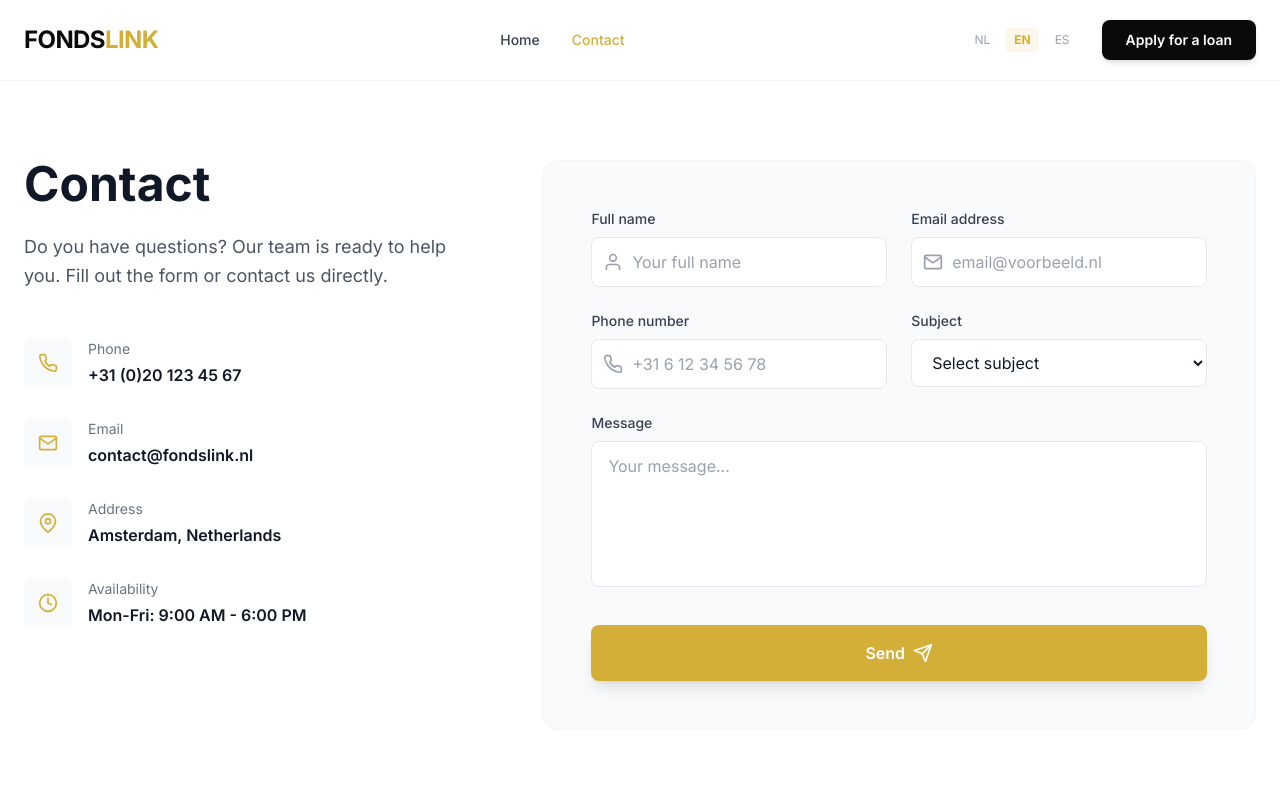
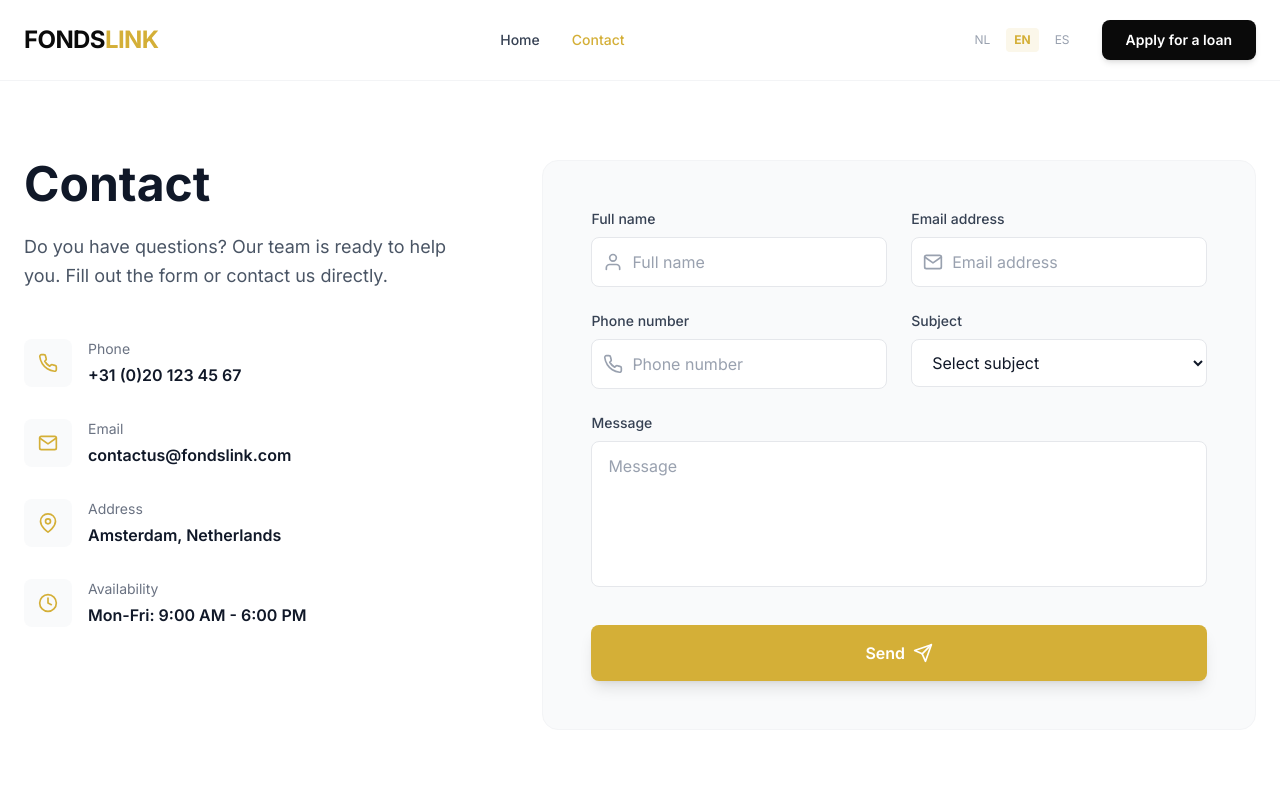
Before and after one commit to lfdweb123-sys/fondslink, a Next.js app: page /en/contact in a window 1280 px wide. Shown: the top 800 px of the page. Built offline with nearby package versions, Linux system fonts and the light colour scheme.

Commit message:
Update page.tsx

```diff
--- a/src/app/[lang]/contact/page.tsx
+++ b/src/app/[lang]/contact/page.tsx
@@ -1,10 +1,9 @@
 // src/app/[lang]/contact/page.tsx
 'use client';
-import { useState } from 'react';
+import { useState, use } from 'react';
 import { motion } from 'framer-motion';
-import { getTranslations, Locale } from '@/lib/i18n';
+import { getTranslations, type Locale } from '@/lib/i18n';
 
-// Icônes SVG
 const Icons = {
   Phone: () => (
     <svg width="20" height="20" viewBox="0 0 24 24" fill="none" stroke="currentColor" strokeWidth="2" strokeLinecap="round" strokeLinejoin="round">
@@ -49,36 +48,22 @@ const Icons = {
 };
 
 export default function ContactPage({ params }: { params: Promise<{ lang: string }> }) {
-  const lang = (params as any).lang as Locale;
-  const t = getTranslations(lang);
+  const { lang } = use(params);
+  const t = getTranslations(lang as Locale);
   const [status, setStatus] = useState<'idle' | 'loading' | 'success'>('idle');
-  const [formData, setFormData] = useState({
-    name: '',
-    email: '',
-    phone: '',
-    subject: '',
-    message: ''
-  });
+  const [formData, setFormData] = useState({ name: '', email: '', phone: '', subject: '', message: '' });
 
   const handleChange = (e: React.ChangeEvent<HTMLInputElement | HTMLTextAreaElement | HTMLSelectElement>) => {
-    setFormData({
-      ...formData,
-      [e.target.name]: e.target.value
-    });
+    setFormData({ ...formData, [e.target.name]: e.target.value });
   };
 
   const handleSubmit = async (e: React.FormEvent<HTMLFormElement>) => {
     e.preventDefault();
     setStatus('loading');
-
     const formDataToSend = new FormData(e.currentTarget);
     const data = Object.fromEntries(formDataToSend.entries());
-
     try {
-      await fetch('/api/brevo/contact', {
-        method: 'POST',
-        body: JSON.stringify({ ...data, lang })
-      });
+      await fetch('/api/brevo/contact', { method: 'POST', body: JSON.stringify({ ...data, lang }) });
       setStatus('success');
     } catch (err) {
       console.error(err);
@@ -86,37 +71,24 @@ export default function ContactPage({ params }: { params: Promise<{ lang: string
     }
   };
 
+  const contactItems = [
+    { icon: <Icons.Phone />, title: t.contact.phoneLabel, value: t.contact.phoneValue, href: 'tel:+31201234567' },
+    { icon: <Icons.Mail />, title: t.contact.emailLabel, value: t.contact.emailValue, href: `mailto:${t.contact.emailValue}` },
+    { icon: <Icons.MapPin />, title: t.contact.addressLabel, value: t.contact.addressValue, href: '#' },
+    { icon: <Icons.Clock />, title: t.contact.availabilityLabel, value: t.contact.availabilityValue, href: '#' },
+  ];
+
   if (status === 'success') {
     return (
       <div className="min-h-[80vh] flex items-center justify-center bg-white px-6">
-        <motion.div
-          initial={{ opacity: 0, scale: 0.9 }}
-          animate={{ opacity: 1, scale: 1 }}
-          transition={{ duration: 0.5 }}
-          className="bg-white p-12 rounded-2xl shadow-2xl border border-gray-100 text-center max-w-md w-full"
-        >
-          <motion.div
-            initial={{ scale: 0 }}
-            animate={{ scale: 1 }}
-            transition={{ delay: 0.2, type: "spring", stiffness: 200 }}
-            className="w-20 h-20 bg-green-50 rounded-full flex items-center justify-center mx-auto mb-6"
-          >
-            <div className="text-green-500">
-              <Icons.Check />
-            </div>
+        <motion.div initial={{ opacity: 0, scale: 0.9 }} animate={{ opacity: 1, scale: 1 }} transition={{ duration: 0.5 }} className="bg-white p-12 rounded-2xl shadow-2xl border border-gray-100 text-center max-w-md w-full">
+          <motion.div initial={{ scale: 0 }} animate={{ scale: 1 }} transition={{ delay: 0.2, type: "spring", stiffness: 200 }} className="w-20 h-20 bg-green-50 rounded-full flex items-center justify-center mx-auto mb-6">
+            <div className="text-green-500"><Icons.Check /></div>
           </motion.div>
           <h2 className="text-2xl font-bold text-gray-900 mb-4">{t.contact.sentTitle}</h2>
           <p className="text-gray-600 mb-8">{t.contact.sentDesc}</p>
-          <motion.button
-            whileHover={{ scale: 1.02 }}
-            whileTap={{ scale: 0.98 }}
-            onClick={() => {
-              setStatus('idle');
-              setFormData({ name: '', email: '', phone: '', subject: '', message: '' });
-            }}
-            className="text-[#D4AF37] font-semibold hover:text-[#C4A02E] transition-colors"
-          >
-            {lang === 'nl' ? 'Nieuw bericht versturen' : lang === 'en' ? 'Send new message' : 'Enviar nuevo mensaje'}
+          <motion.button whileHover={{ scale: 1.02 }} whileTap={{ scale: 0.98 }} onClick={() => { setStatus('idle'); setFormData({ name: '', email: '', phone: '', subject: '', message: '' }); }} className="text-[#D4AF37] font-semibold hover:text-[#C4A02E] transition-colors">
+            {t.contact.newMessage}
           </motion.button>
         </motion.div>
       </div>
@@ -127,207 +99,67 @@ export default function ContactPage({ params }: { params: Promise<{ lang: string
     <div className="min-h-screen bg-white">
       <div className="max-w-7xl mx-auto px-6 py-20">
         <div className="grid lg:grid-cols-5 gap-16">
-          {/* Informations de contact */}
-          <motion.div
-            initial={{ opacity: 0, x: -30 }}
-            animate={{ opacity: 1, x: 0 }}
-            transition={{ duration: 0.6 }}
-            className="lg:col-span-2"
-          >
-            <h1 className="text-4xl lg:text-5xl font-bold text-gray-900 mb-6">
-              {t.nav.contact}
-            </h1>
-            <p className="text-lg text-gray-600 mb-12 leading-relaxed">
-              {lang === 'nl' ? 'Heeft u vragen? Ons team staat klaar om u te helpen. Vul het formulier in of neem direct contact met ons op.' :
-               lang === 'en' ? 'Do you have questions? Our team is ready to help you. Fill out the form or contact us directly.' :
-               '¿Tiene preguntas? Nuestro equipo está listo para ayudarle. Rellene el formulario o contáctenos directamente.'}
-            </p>
-
+          <motion.div initial={{ opacity: 0, x: -30 }} animate={{ opacity: 1, x: 0 }} transition={{ duration: 0.6 }} className="lg:col-span-2">
+            <h1 className="text-4xl lg:text-5xl font-bold text-gray-900 mb-6">{t.nav.contact}</h1>
+            <p className="text-lg text-gray-600 mb-12 leading-relaxed">{t.contact.subtitle}</p>
             <div className="space-y-8">
-              {[
-                {
-                  icon: <Icons.Phone />,
-                  title: lang === 'nl' ? 'Telefoon' : lang === 'en' ? 'Phone' : 'Teléfono',
-                  value: '+31 (0)20 123 45 67',
-                  href: 'tel:+31201234567'
-                },
-                {
-                  icon: <Icons.Mail />,
-                  title: 'Email',
-                  value: 'contact@fondslink.nl',
-                  href: 'mailto:contact@fondslink.nl'
-                },
-                {
-                  icon: <Icons.MapPin />,
-                  title: lang === 'nl' ? 'Adres' : lang === 'en' ? 'Address' : 'Dirección',
-                  value: lang === 'nl' ? 'Amsterdam, Nederland' : lang === 'en' ? 'Amsterdam, Netherlands' : 'Ámsterdam, Países Bajos',
-                  href: '#'
-                },
-                {
-                  icon: <Icons.Clock />,
-                  title: lang === 'nl' ? 'Beschikbaarheid' : lang === 'en' ? 'Availability' : 'Disponibilidad',
-                  value: lang === 'nl' ? 'Ma-Vr: 09:00 - 18:00' : lang === 'en' ? 'Mon-Fri: 9:00 AM - 6:00 PM' : 'Lun-Vie: 09:00 - 18:00',
-                  href: '#'
-                }
-              ].map((item, i) => (
-                <motion.a
-                  key={i}
-                  href={item.href}
-                  initial={{ opacity: 0, y: 20 }}
-                  animate={{ opacity: 1, y: 0 }}
-                  transition={{ delay: i * 0.1 + 0.3 }}
-                  whileHover={{ x: 5 }}
-                  className="flex items-start gap-4 group"
-                >
+              {contactItems.map((item, i) => (
+                <motion.a key={i} href={item.href} initial={{ opacity: 0, y: 20 }} animate={{ opacity: 1, y: 0 }} transition={{ delay: i * 0.1 + 0.3 }} whileHover={{ x: 5 }} className="flex items-start gap-4 group">
                   <div className="w-12 h-12 bg-gray-50 group-hover:bg-[#D4AF37]/10 rounded-lg flex items-center justify-center flex-shrink-0 transition-colors">
-                    <div className="text-[#D4AF37]">
-                      {item.icon}
-                    </div>
+                    <div className="text-[#D4AF37]">{item.icon}</div>
                   </div>
                   <div>
                     <div className="text-sm text-gray-500 mb-1">{item.title}</div>
-                    <div className="text-gray-900 font-semibold group-hover:text-[#D4AF37] transition-colors">
-                      {item.value}
-                    </div>
+                    <div className="text-gray-900 font-semibold group-hover:text-[#D4AF37] transition-colors">{item.value}</div>
                   </div>
                 </motion.a>
               ))}
             </div>
           </motion.div>
-
-          {/* Formulaire de contact */}
-          <motion.div
-            initial={{ opacity: 0, x: 30 }}
-            animate={{ opacity: 1, x: 0 }}
-            transition={{ duration: 0.6, delay: 0.2 }}
-            className="lg:col-span-3"
-          >
+          <motion.div initial={{ opacity: 0, x: 30 }} animate={{ opacity: 1, x: 0 }} transition={{ duration: 0.6, delay: 0.2 }} className="lg:col-span-3">
             <form onSubmit={handleSubmit} className="bg-gray-50 p-8 md:p-12 rounded-2xl border border-gray-100">
               <div className="grid md:grid-cols-2 gap-6 mb-6">
                 <div>
-                  <label className="block text-sm font-medium text-gray-700 mb-2">
-                    {t.contact.name}
-                  </label>
+                  <label className="block text-sm font-medium text-gray-700 mb-2">{t.contact.name}</label>
                   <div className="relative">
-                    <div className="absolute left-3 top-1/2 -translate-y-1/2 text-gray-400">
-                      <Icons.User />
-                    </div>
-                    <input
-                      type="text"
-                      name="name"
-                      required
-                      value={formData.name}
-                      onChange={handleChange}
-                      className="w-full pl-10 pr-4 py-3 bg-white border border-gray-200 rounded-lg focus:ring-2 focus:ring-[#D4AF37] focus:border-transparent outline-none transition-all text-gray-900"
-                      placeholder={lang === 'nl' ? 'Uw volledige naam' : lang === 'en' ? 'Your full name' : 'Su nombre completo'}
-                    />
+                    <div className="absolute left-3 top-1/2 -translate-y-1/2 text-gray-400"><Icons.User /></div>
+                    <input type="text" name="name" required value={formData.name} onChange={handleChange} className="w-full pl-10 pr-4 py-3 bg-white border border-gray-200 rounded-lg focus:ring-2 focus:ring-[#D4AF37] focus:border-transparent outline-none transition-all text-gray-900" placeholder={t.contact.name} />
                   </div>
                 </div>
-
                 <div>
-                  <label className="block text-sm font-medium text-gray-700 mb-2">
-                    {t.contact.email}
-                  </label>
+                  <label className="block text-sm font-medium text-gray-700 mb-2">{t.contact.email}</label>
                   <div className="relative">
-                    <div className="absolute left-3 top-1/2 -translate-y-1/2 text-gray-400">
-                      <Icons.Mail />
-                    </div>
-                    <input
-                      type="email"
-                      name="email"
-                      required
-                      value={formData.email}
-                      onChange={handleChange}
-                      className="w-full pl-10 pr-4 py-3 bg-white border border-gray-200 rounded-lg focus:ring-2 focus:ring-[#D4AF37] focus:border-transparent outline-none transition-all text-gray-900"
-                      placeholder="email@voorbeeld.nl"
-                    />
+                    <div className="absolute left-3 top-1/2 -translate-y-1/2 text-gray-400"><Icons.Mail /></div>
+                    <input type="email" name="email" required value={formData.email} onChange={handleChange} className="w-full pl-10 pr-4 py-3 bg-white border border-gray-200 rounded-lg focus:ring-2 focus:ring-[#D4AF37] focus:border-transparent outline-none transition-all text-gray-900" placeholder={t.contact.email} />
                   </div>
                 </div>
-
                 <div>
-                  <label className="block text-sm font-medium text-gray-700 mb-2">
-                    {t.contact.phone}
-                  </label>
+                  <label className="block text-sm font-medium text-gray-700 mb-2">{t.contact.phone}</label>
                   <div className="relative">
-                    <div className="absolute left-3 top-1/2 -translate-y-1/2 text-gray-400">
-                      <Icons.Phone />
-                    </div>
-                    <input
-                      type="tel"
-                      name="phone"
-                      value={formData.phone}
-                      onChange={handleChange}
-                      className="w-full pl-10 pr-4 py-3 bg-white border border-gray-200 rounded-lg focus:ring-2 focus:ring-[#D4AF37] focus:border-transparent outline-none transition-all text-gray-900"
-                      placeholder="+31 6 12 34 56 78"
-                    />
+                    <div className="absolute left-3 top-1/2 -translate-y-1/2 text-gray-400"><Icons.Phone /></div>
+                    <input type="tel" name="phone" value={formData.phone} onChange={handleChange} className="w-full pl-10 pr-4 py-3 bg-white border border-gray-200 rounded-lg focus:ring-2 focus:ring-[#D4AF37] focus:border-transparent outline-none transition-all text-gray-900" placeholder={t.contact.phone} />
                   </div>
                 </div>
-
                 <div>
-                  <label className="block text-sm font-medium text-gray-700 mb-2">
-                    {t.contact.subject}
-                  </label>
-                  <select
-                    name="subject"
-                    value={formData.subject}
-                    onChange={handleChange}
-                    className="w-full px-4 py-3 bg-white border border-gray-200 rounded-lg focus:ring-2 focus:ring-[#D4AF37] focus:border-transparent outline-none transition-all text-gray-900 cursor-pointer"
-                  >
-                    <option value="">
-                      {lang === 'nl' ? 'Selecteer onderwerp' : lang === 'en' ? 'Select subject' : 'Seleccionar asunto'}
-                    </option>
-                    <option value="info">
-                      {lang === 'nl' ? 'Algemene informatie' : lang === 'en' ? 'General information' : 'Información general'}
-                    </option>
-                    <option value="support">
-                      {lang === 'nl' ? 'Technische ondersteuning' : lang === 'en' ? 'Technical support' : 'Soporte técnico'}
-                    </option>
-                    <option value="loan">
-                      {lang === 'nl' ? 'Lening aanvraag' : lang === 'en' ? 'Loan application' : 'Solicitud de préstamo'}
-                    </option>
-                    <option value="other">
-                      {lang === 'nl' ? 'Anders' : lang === 'en' ? 'Other' : 'Otro'}
-                    </option>
+                  <label className="block text-sm font-medium text-gray-700 mb-2">{t.contact.subject}</label>
+                  <select name="subject" value={formData.subject} onChange={handleChange} className="w-full px-4 py-3 bg-white border border-gray-200 rounded-lg focus:ring-2 focus:ring-[#D4AF37] focus:border-transparent outline-none transition-all text-gray-900 cursor-pointer">
+                    <option value="">{t.contact.selectSubject}</option>
+                    <option value="info">{t.contact.subjectOptions.info}</option>
+                    <option value="support">{t.contact.subjectOptions.support}</option>
+                    <option value="loan">{t.contact.subjectOptions.loan}</option>
+                    <option value="other">{t.contact.subjectOptions.other}</option>
                   </select>
                 </div>
               </div>
-
               <div className="mb-8">
-                <label className="block text-sm font-medium text-gray-700 mb-2">
-                  {t.contact.message}
-                </label>
-                <textarea
-                  name="message"
-                  rows={5}
-                  required
-                  value={formData.message}
-                  onChange={handleChange}
-                  className="w-full px-4 py-3 bg-white border border-gray-200 rounded-lg focus:ring-2 focus:ring-[#D4AF37] focus:border-transparent outline-none transition-all resize-none text-gray-900"
-                  placeholder={lang === 'nl' ? 'Uw bericht...' : lang === 'en' ? 'Your message...' : 'Su mensaje...'}
-                ></textarea>
+                <label className="block text-sm font-medium text-gray-700 mb-2">{t.contact.message}</label>
+                <textarea name="message" rows={5} required value={formData.message} onChange={handleChange} className="w-full px-4 py-3 bg-white border border-gray-200 rounded-lg focus:ring-2 focus:ring-[#D4AF37] focus:border-transparent outline-none transition-all resize-none text-gray-900" placeholder={t.contact.message}></textarea>
               </div>
-
-              <motion.button
-                type="submit"
-                disabled={status === 'loading'}
-                whileHover={{ scale: 1.02 }}
-                whileTap={{ scale: 0.98 }}
-                className="w-full py-4 bg-[#D4AF37] text-white font-semibold rounded-lg hover:bg-[#C4A02E] transition-all shadow-lg hover:shadow-xl disabled:opacity-50 disabled:cursor-not-allowed flex items-center justify-center gap-2"
-              >
+              <motion.button type="submit" disabled={status === 'loading'} whileHover={{ scale: 1.02 }} whileTap={{ scale: 0.98 }} className="w-full py-4 bg-[#D4AF37] text-white font-semibold rounded-lg hover:bg-[#C4A02E] transition-all shadow-lg hover:shadow-xl disabled:opacity-50 disabled:cursor-not-allowed flex items-center justify-center gap-2">
                 {status === 'loading' ? (
-                  <>
-                    <motion.div
-                      animate={{ rotate: 360 }}
-                      transition={{ duration: 1, repeat: Infinity, ease: "linear" }}
-                      className="w-5 h-5 border-2 border-white border-t-transparent rounded-full"
-                    />
-                    {t.contact.sending}
-                  </>
+                  <><motion.div animate={{ rotate: 360 }} transition={{ duration: 1, repeat: Infinity, ease: "linear" }} className="w-5 h-5 border-2 border-white border-t-transparent rounded-full" />{t.contact.sending}</>
                 ) : (
-                  <>
-                    {t.contact.send}
-                    <Icons.Send />
-                  </>
+                  <>{t.contact.send}<Icons.Send /></>
                 )}
               </motion.button>
             </form>
```
